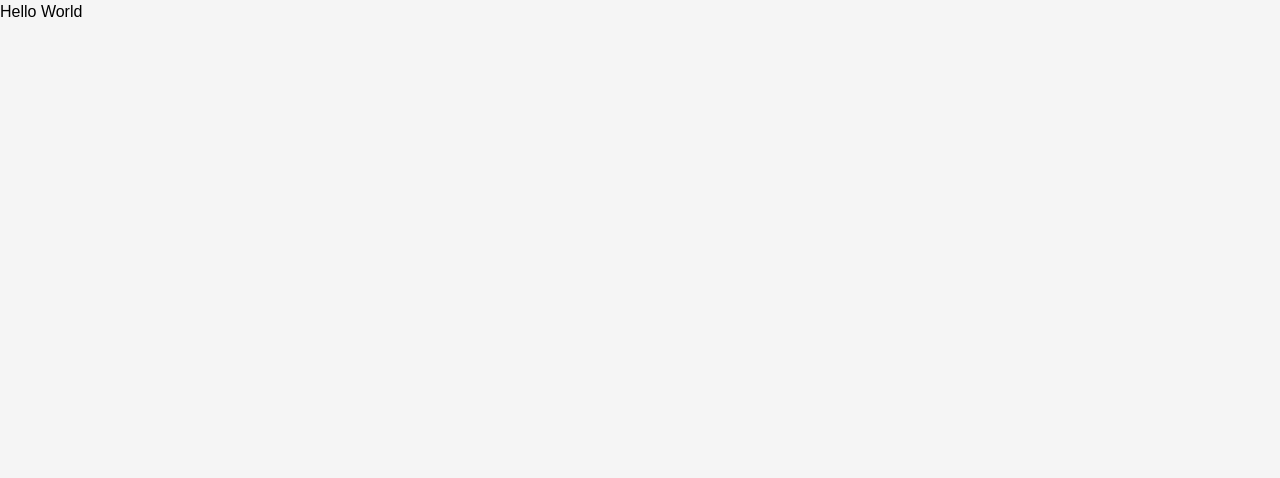
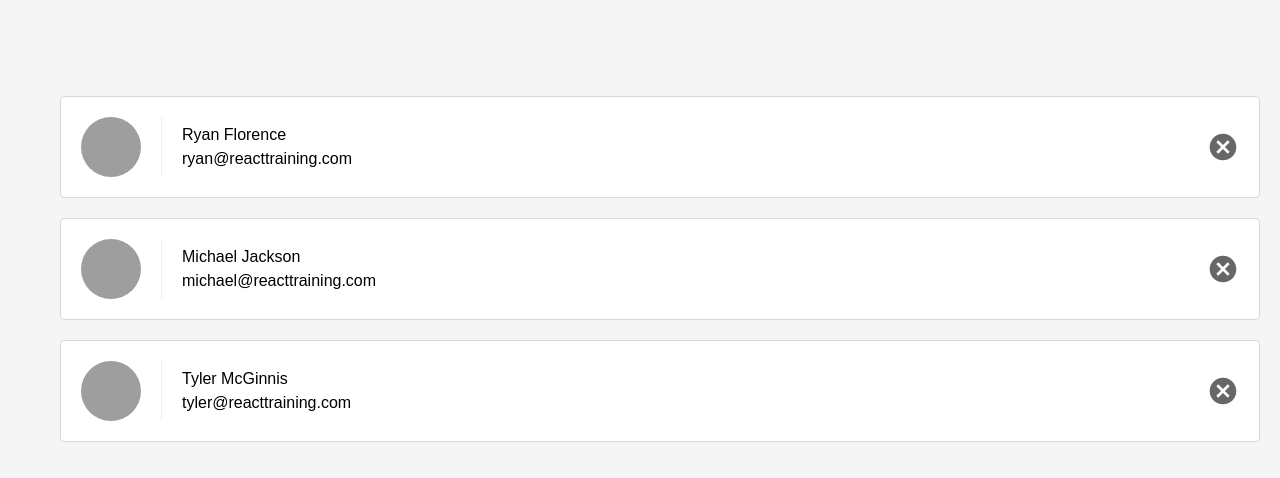
Before and after one commit to CHBaker/Contacts-App-React, a React (Create React App) app in the folder contacts/: page / in a window 1280 px wide. Shown: the top 478 px of the page. Built offline with nearby package versions, Linux system fonts and the light colour scheme.

Commit message:
FEATURE: display contacts list
- contactList component
- stateless functional component

```diff
--- a/contacts/src/App.js
+++ b/contacts/src/App.js
@@ -1,10 +1,32 @@
-import React, { Component } from 'react';
+import React, { Component } from 'react'
+import ListContacts from './ListContacts'
+
+const contacts = [
+    {
+        "id": "ryan",
+        "name": "Ryan Florence",
+        "email": "ryan@reacttraining.com",
+        "avatarURL": "http://localhost:5001/ryan.jpg"
+    },
+    {
+        "id": "michael",
+        "name": "Michael Jackson",
+        "email": "michael@reacttraining.com",
+        "avatarURL": "http://localhost:5001/michael.jpg"
+    },
+    {
+        "id": "tyler",
+        "name": "Tyler McGinnis",
+        "email": "tyler@reacttraining.com",
+        "avatarURL": "http://localhost:5001/tyler.jpg"
+    }
+]
 
 class App extends Component {
     render() {
         return (
             <div>
-        Hello World
+                <ListContacts contacts={ contacts } />
             </div>
         )
     }
--- /dev/null
+++ b/contacts/src/ListContacts.js
@@ -0,0 +1,24 @@
+import React from 'react';
+
+function ListContacts(props) {
+    return (
+        <ol className='list-contacts'>
+            {props.contacts.map((contact) => (
+                <li key={contact.id} className='contact-list-item'>
+                    <div className='contact-avatar' style={{
+                        backgroundImage: `url(${contact.avatarURL})`
+                    }}/>
+                    <div className='contact-details'>
+                        <p>{contact.name}</p>
+                        <p>{contact.email}</p>
+                    </div>
+                    <button className='contact-remove'>
+                        Remove
+                    </button>
+                </li>
+            ))}
+        </ol>
+    )
+}
+
+export default ListContacts
```
Also changed, not shown: 2 other files (tests, documents, lock files or other folders). Lines whose indentation alone changed are shown as unchanged.
